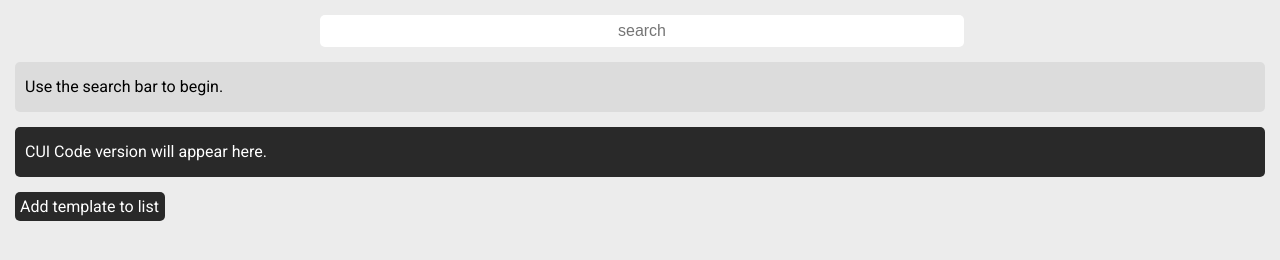
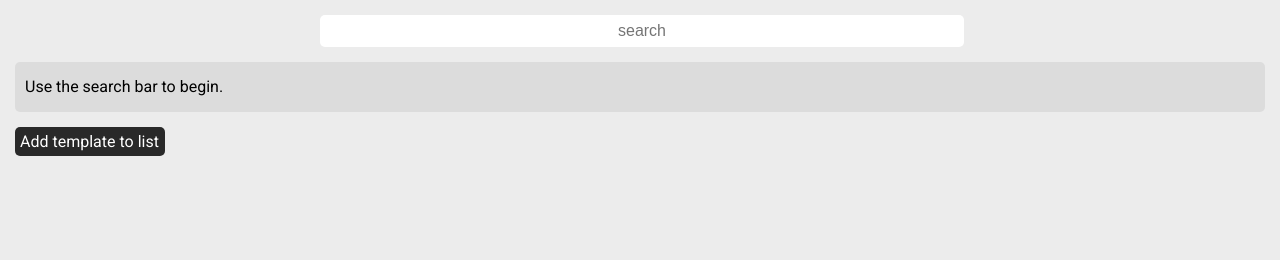
Before and after one commit to iabma/Interface, a plain HTML site: page library.html in a window 1280 px wide. Drawn offline with nearby package versions, Linux system fonts and the light colour scheme; no server answers; a web font is replaced by a local one.

Commit message:
Quick hide CUI

```diff
--- a/library.html
+++ b/library.html
@@ -35,7 +35,7 @@
 
     <div id="template" class="holder">Use the search bar to begin.</div>
 
-    <div id="code" class="holder">CUI Code version will appear here.</div>
+    <!-- <div id="code" class="holder">CUI Code version will appear here.</div> -->
 
     <div id="add-custom">Add template to list</div>
 
--- a/suggestor.js
+++ b/suggestor.js
@@ -87,11 +87,6 @@ area.onkeydown = e => {
         e.preventDefault();
         let target = document.createTextNode("\n");
         document.getSelection().getRangeAt(0).insertNode(target);
-        /* let position = contentEditableDiv.innerHTML.indexOf("\u0001");
-        target.parentNode.removeChild(target);
-        let prev = area.innerHTML.split(position);
-        area.innerHTML = prev[0] + "<br />" + prev[1];
-        console.log(e); */
         return false;
     }
 };
```
